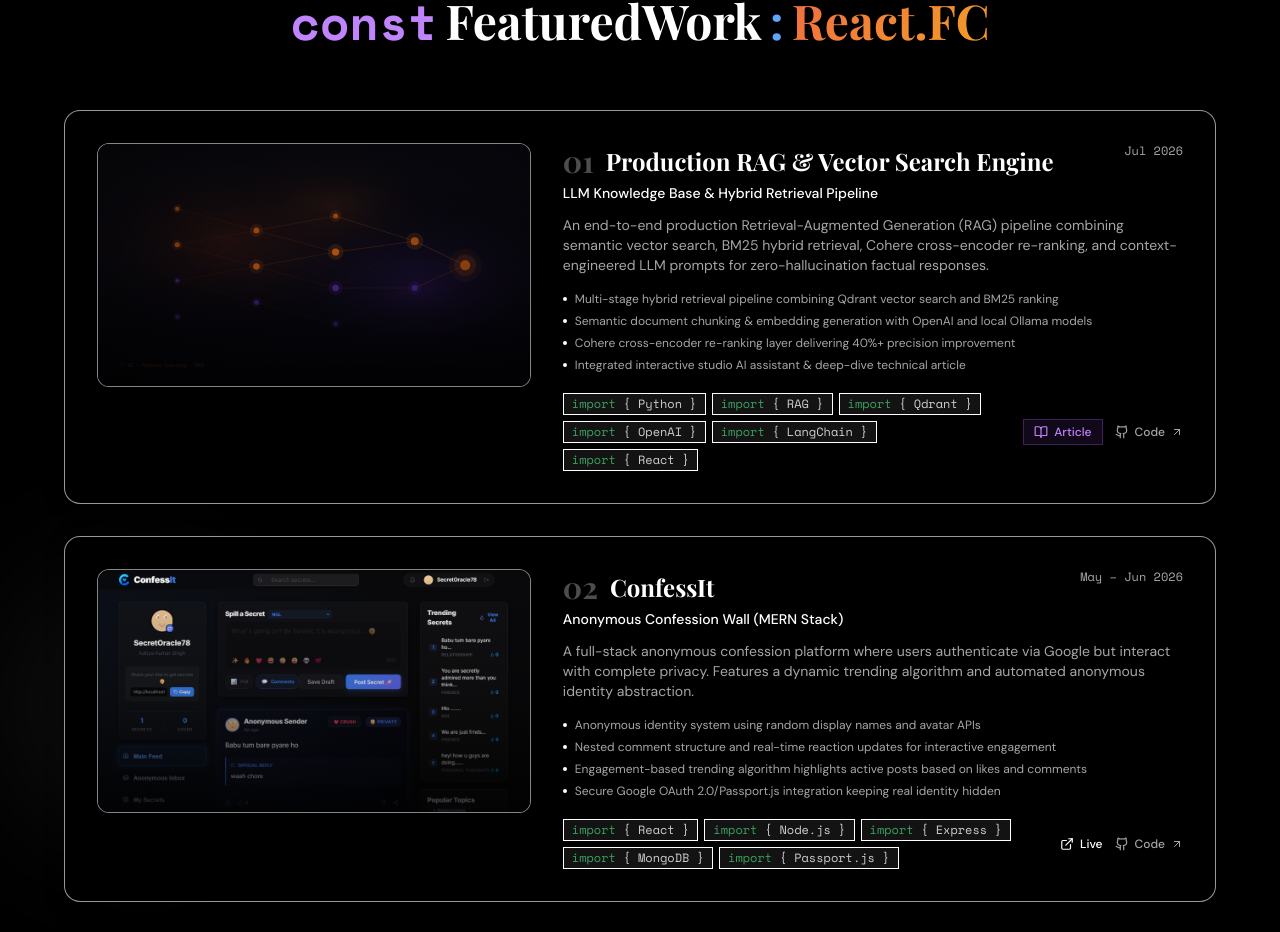
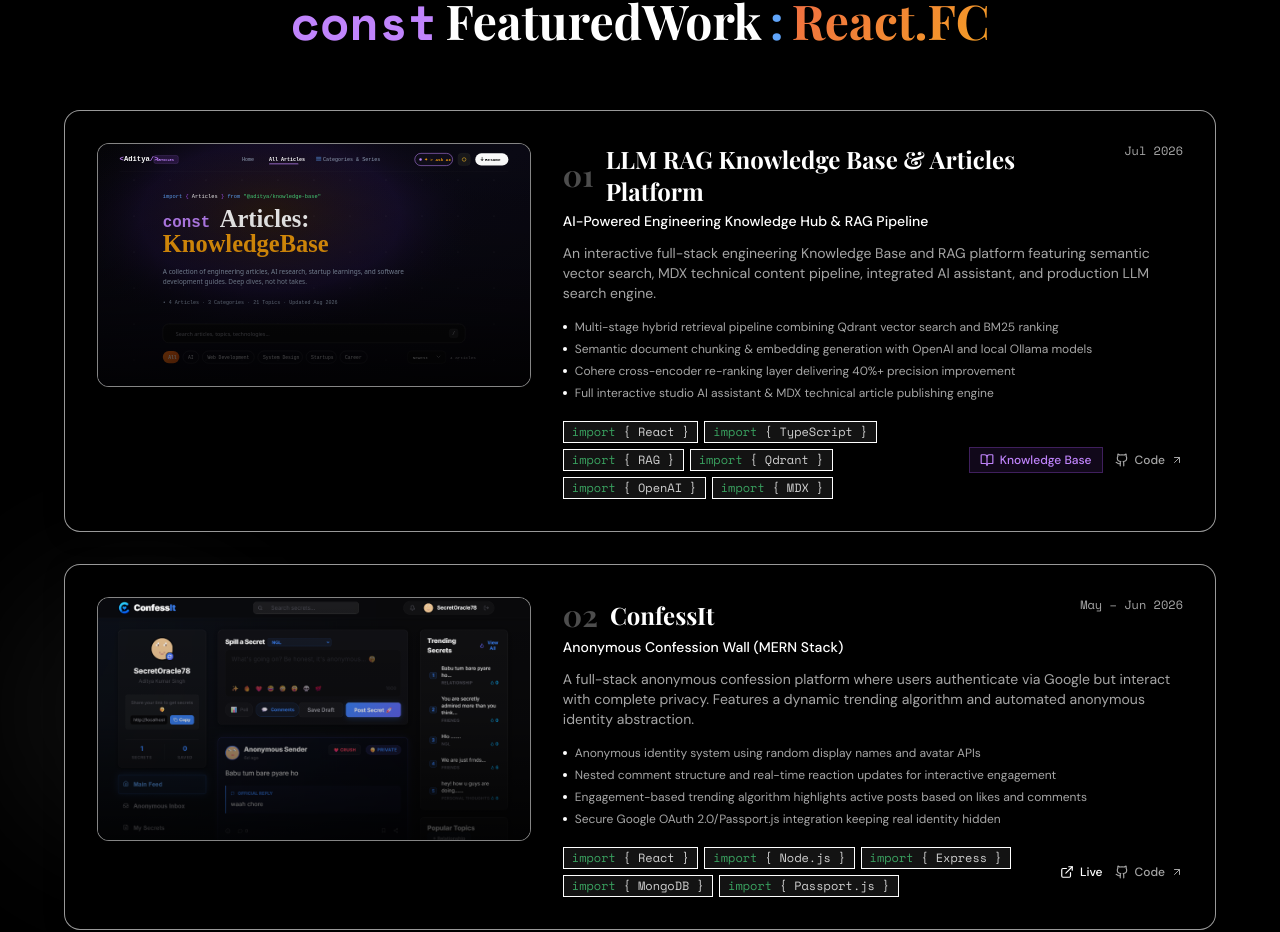
Before and after one commit to adityakumarsingh2/portfolio, a React (Vite) app in the folder client/: page / in a window 1280 px wide. Shown: the part 4990-5922 px from the top of the page. Built offline with nearby package versions, Linux system fonts and the light colour scheme; no server answers; the HTML template or start-up script is replaced by a standard one.

Commit message:
Add article 's project pic and also added a article highlight section

```diff
--- a/client/src/components/Projects.tsx
+++ b/client/src/components/Projects.tsx
@@ -5,6 +5,7 @@
 import shantiBrickfieldPreview from "@/assets/shanti-brickfield-preview.png";
 import smartmatchPreview from "@/assets/smartmatch-preview.png";
 import confessitPreview from "@/assets/confessit-preview.png";
+import articlesPreview from "@/assets/articles-preview.svg";
 import articleCoverAi from "@/assets/article-cover-ai.svg";
 
 interface Project {
@@ -24,21 +25,21 @@
 const projects: Project[] = [
   {
     number: "01",
-    title: "Production RAG & Vector Search Engine",
-    subtitle: "LLM Knowledge Base & Hybrid Retrieval Pipeline",
+    title: "LLM RAG Knowledge Base & Articles Platform",
+    subtitle: "AI-Powered Engineering Knowledge Hub & RAG Pipeline",
     description:
-      "An end-to-end production Retrieval-Augmented Generation (RAG) pipeline combining semantic vector search, BM25 hybrid retrieval, Cohere cross-encoder re-ranking, and context-engineered LLM prompts for zero-hallucination factual responses.",
+      "An interactive full-stack engineering Knowledge Base and RAG platform featuring semantic vector search, MDX technical content pipeline, integrated AI assistant, and production LLM search engine.",
     highlights: [
       "Multi-stage hybrid retrieval pipeline combining Qdrant vector search and BM25 ranking",
       "Semantic document chunking & embedding generation with OpenAI and local Ollama models",
       "Cohere cross-encoder re-ranking layer delivering 40%+ precision improvement",
-      "Integrated interactive studio AI assistant & deep-dive technical article",
+      "Full interactive studio AI assistant & MDX technical article publishing engine",
     ],
-    technologies: ["Python", "RAG", "Qdrant", "OpenAI", "LangChain", "React"],
+    technologies: ["React", "TypeScript", "RAG", "Qdrant", "OpenAI", "MDX"],
     period: "Jul 2026",
     github: "https://github.com/adityakumarsingh2",
-    articleUrl: "/articles/building-rag-from-scratch",
-    image: articleCoverAi,
+    articleUrl: "/articles",
+    image: articlesPreview,
   },
   {
     number: "02",
@@ -196,7 +197,7 @@
                         >
                           <span className="flex items-center gap-2 px-5 py-2.5 rounded-full bg-purple-600 text-white font-semibold text-sm shadow-lg hover:bg-purple-500 transition-colors">
                             <BookOpen className="w-4 h-4" />
-                            Read RAG Article
+                            Explore Knowledge Base
                           </span>
                         </Link>
                       ) : project.live ? (
@@ -263,7 +264,7 @@
                             className="inline-flex items-center gap-1.5 text-xs font-medium text-purple-400 hover:text-purple-300 transition-colors bg-purple-500/10 border border-purple-500/30 px-2.5 py-1 rounded-lg"
                           >
                             <BookOpen className="w-3.5 h-3.5" />
-                            Article
+                            Knowledge Base
                           </Link>
                         )}
                         {project.live && (
```
Also changed, not shown: client/src/assets/articles-preview.svg (added).
